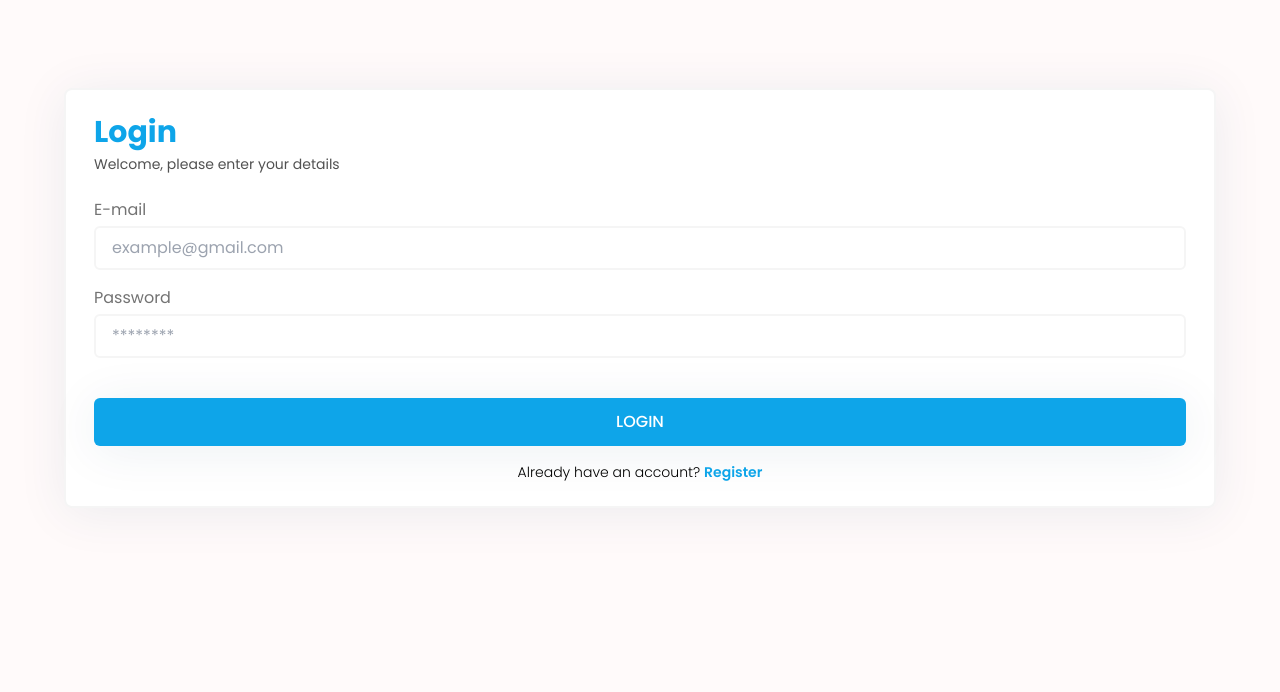
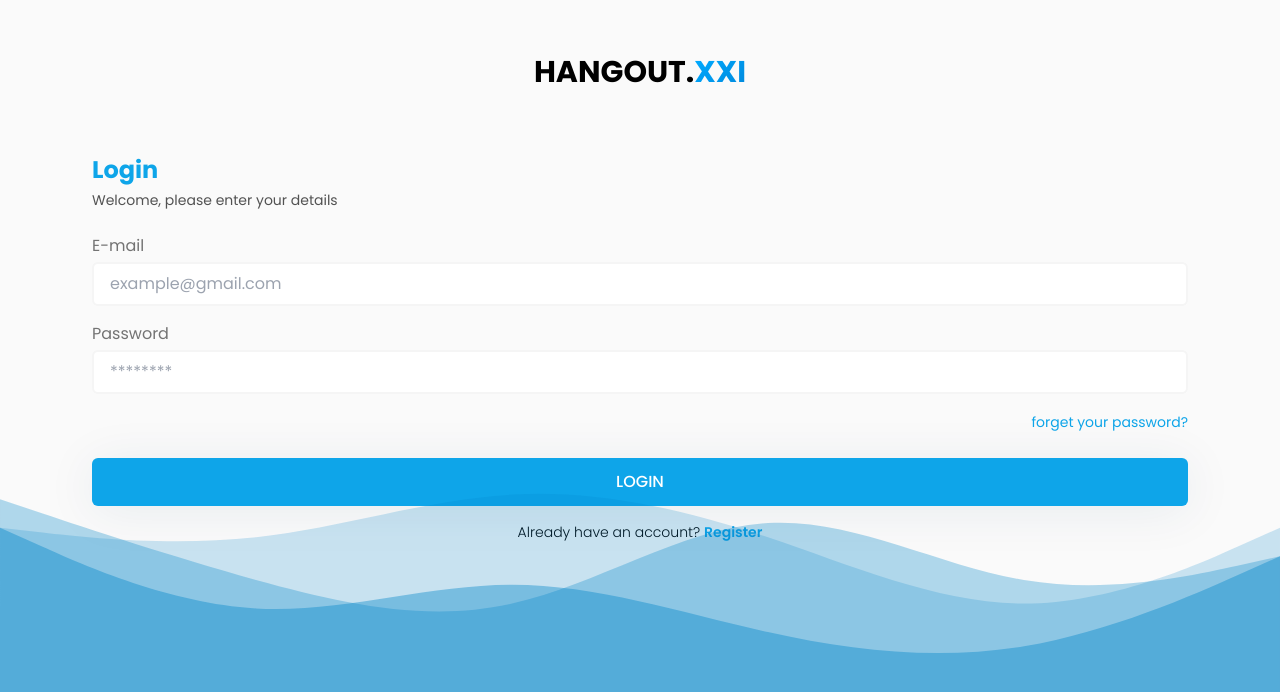
Before and after one commit to bryanberlandro/HangOut-XXI, a React (Vite) app: page /login in a window 1280 px wide. Shown: the part 102-794 px from the top of the page. Built offline with nearby package versions, Linux system fonts and the light colour scheme.

Commit message:
add some design in login and register

```diff
--- a/index.html
+++ b/index.html
@@ -8,7 +8,7 @@
     <link rel="preconnect" href="https://fonts.gstatic.com" crossorigin>
     <link href="https://fonts.googleapis.com/css2?family=Poppins:ital,wght@0,100;0,200;0,300;0,400;0,500;0,600;0,700;1,100;1,200;1,300;1,400;1,500;1,600;1,700&display=swap" rel="stylesheet">
   </head>
-  <body class="overflow-x-hidden font-poppins bg-milk">
+  <body class="overflow-x-hidden font-poppins bg-neutral-50">
     <div id="root"></div>
     <script type="module" src="/src/main.jsx"></script>
   </body>
--- a/src/components/Elements/Button/ButtonEl.jsx
+++ b/src/components/Elements/Button/ButtonEl.jsx
@@ -2,7 +2,7 @@
 export function ButtonEl({value}){
     return(
         <>
-        <button className="py-3 bg-btn rounded-md text-white font-medium transition-all duration-200 shadow-soft hover:bg-btn-focus hover:scale-[.98] mt-6">
+        <button className="py-3 bg-btn rounded-md text-white font-medium transition-all duration-200 shadow-soft hover:bg-btn-focus hover:scale-[.98] mt-2">
             {value}
         </button>
         </>
--- /dev/null
+++ b/src/components/Elements/Waves/Waves.jsx
@@ -0,0 +1,12 @@
+export function Waves(){
+    return(
+        <>
+        <svg className="absolute bottom-0 " xmlns="http://www.w3.org/2000/svg" viewBox="0 0 1440 320">
+            <path fill="#0284c7" fillOpacity="0.3" d="M0,96L48,112C96,128,192,160,288,186.7C384,213,480,235,576,213.3C672,192,768,128,864,122.7C960,117,1056,171,1152,186.7C1248,203,1344,181,1392,170.7L1440,160L1440,320L1392,320C1344,320,1248,320,1152,320C1056,320,960,320,864,320C768,320,672,320,576,320C480,320,384,320,288,320C192,320,96,320,48,320L0,320Z">
+            </path>
+        </svg>
+        <svg className="absolute bottom-0" xmlns="http://www.w3.org/2000/svg" viewBox="0 0 1440 320"><path fill="#0284c7" fillOpacity="0.4" d="M0,128L48,149.3C96,171,192,213,288,218.7C384,224,480,192,576,192C672,192,768,224,864,245.3C960,267,1056,277,1152,261.3C1248,245,1344,203,1392,181.3L1440,160L1440,320L1392,320C1344,320,1248,320,1152,320C1056,320,960,320,864,320C768,320,672,320,576,320C480,320,384,320,288,320C192,320,96,320,48,320L0,320Z"></path></svg>
+        <svg className="absolute bottom-0" xmlns="http://www.w3.org/2000/svg" viewBox="0 0 1440 320"><path fill="#0284c7" fillOpacity="0.2" d="M0,128L48,133.3C96,139,192,149,288,138.7C384,128,480,96,576,90.7C672,85,768,107,864,138.7C960,171,1056,213,1152,213.3C1248,213,1344,171,1392,149.3L1440,128L1440,320L1392,320C1344,320,1248,320,1152,320C1056,320,960,320,864,320C768,320,672,320,576,320C480,320,384,320,288,320C192,320,96,320,48,320L0,320Z"></path></svg>
+        </>
+    )
+}
--- a/src/components/Fragments/FormLogin.jsx
+++ b/src/components/Fragments/FormLogin.jsx
@@ -22,6 +22,9 @@ export default function FormLogin(){
             htmlFor="password"
             value={"Password"}
             />
+            <div className="text-end">
+                <a href="" className="text-btn text-sm">forget your password?</a>
+            </div>
             <ButtonEl value={"LOGIN"}/>
             <div className="text-center">
             <h1 className="font-light text-sm">Already have an account? <Link to={"/register"} className="text-btn font-semibold">Register</Link></h1>
--- a/src/components/Layouts/AuthLayout.jsx
+++ b/src/components/Layouts/AuthLayout.jsx
@@ -2,9 +2,12 @@
 
 export function AuthLayout({title, children}){
     return (
-        <div className="rounded-lg shadow-soft w-full py-6 px-7 border-2 border-neutral-100 bg-white">
+        <div className="rounded-lg w-full py-6 px-7 ">
+            <div className="text-center mb-16">
+            <h1 className="text-3xl font-bold text-black contrast-125">HANGOUT.<span className="bg-gradient-to-br from-btn to-btn-focus bg-clip-text text-transparent">XXI</span></h1>
+            </div>
             <div>
-            <h1 className="text-btn text-3xl font-bold">{title}</h1>
+            <h1 className="text-btn text-2xl font-bold">{title}</h1>
             <p className="text-neutral-600 text-sm mt-1">Welcome, please enter your details</p>
             </div>
             {children}
--- a/src/pages/loginPage.jsx
+++ b/src/pages/loginPage.jsx
@@ -1,12 +1,14 @@
+import { Waves } from "../components/Elements/Waves/Waves";
 import FormLogin from "../components/Fragments/FormLogin";
 import { AuthLayout } from "../components/Layouts/AuthLayout";
 
 export default function LoginPage(){
     return (
-        <div className="w-full h-[100vh] px-[5%] flex justify-center items-center">
+        <div className="w-full h-[100dvh] px-[5%] flex justify-center items-center relative">
             <AuthLayout title={"Login"}>
                 <FormLogin/>
             </AuthLayout>
+            <Waves/>
         </div>
     )
 }
--- a/src/pages/registerPage.jsx
+++ b/src/pages/registerPage.jsx
@@ -1,12 +1,14 @@
+import { Waves } from "../components/Elements/Waves/Waves";
 import FormRegister from "../components/Fragments/FormRegister";
 import { AuthLayout } from "../components/Layouts/AuthLayout";
 
 export default function RegisterPage(){
     return (
-        <div className="w-full h-[100vh] px-[5%] flex justify-center items-center">
+        <div className="w-full h-[100vh] px-[5%] flex justify-center items-start pt-7">
             <AuthLayout title={"Register"}>
                 <FormRegister/>
             </AuthLayout>
+            <Waves/>
         </div>
     )
 }
--- a/src/utils/BackBtn.jsx
+++ /dev/null
@@ -1,7 +0,0 @@
-import { FaArrowLeft } from "react-icons/fa6";
-
-export function BackBtn(){
-    return (
-        <FaArrowLeft className="absolute left-[5%] text-lg"/>
-    )
-}
--- a/tailwind.config.js
+++ b/tailwind.config.js
@@ -22,12 +22,17 @@ export default {
         'multiple': '0 5px 50px rgba(0, 67, 101, 10%), 0 2px 6px rgba(0, 67, 101, 10%)'
       },
       animation: {
-        'inEffect': 'inReveal .5s'
+        'inEffect': 'inReveal .5s',
+        'waveEffect': 'onWave 5s cubic-bezier(.55,.5,.45,.5)     infinite'
       },
       keyframes: {
         inReveal: {
           '0%': { transform: 'translateY(50px)'},
           '100%': { transform: 'translateY(0)'}
+        },
+        onWave: {
+          '0%': { transform : 'translate3d(-90px,0,0)'},
+          '100%': { transform : 'transform: translate3d(85px,0,0)' }
         }
       }
     },
```
Also changed, not shown: src/components/Sidebar.jsx (line endings or trailing spaces).
